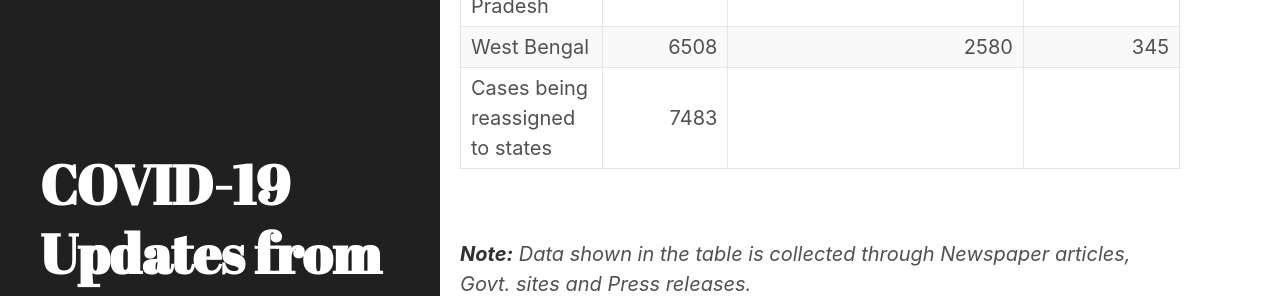
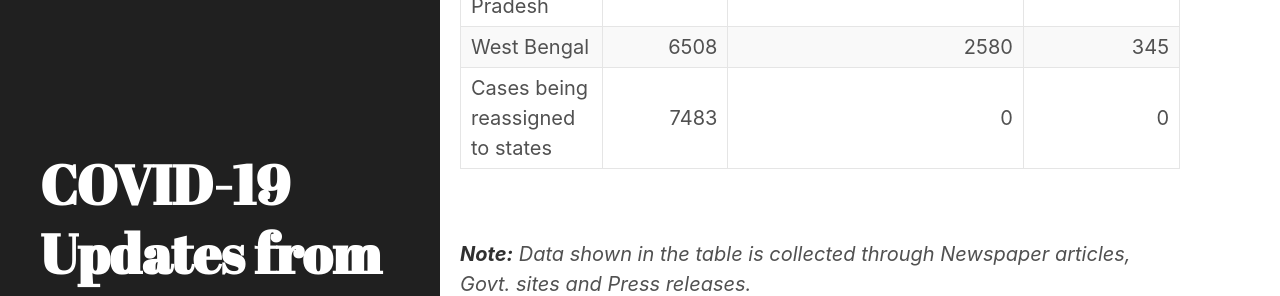
Before and after one commit to bhooraj/covid19updates-india, a Jekyll site: the page built from _posts/2020-06-04-home.md, in a window 1280 px wide and 900 px high, scrolled down 2187 px. Shown: the part 154-450 px from the top of the window. Built offline with Jekyll 4.4.1, drawn with Linux system fonts in a browser that asks for light colours.

Commit message:
Update table-20200604-0923.md

```diff
--- a/_includes/table-20200604-0923.md
+++ b/_includes/table-20200604-0923.md
@@ -35,4 +35,4 @@
 | Uttarakhand                      |                    1085 |                         282 |                                                     8 |
 | Uttar Pradesh                    |                    8729 |                        5176 |                                                   229 |
 | West Bengal                      |                    6508 |                        2580 |                                                   345 |
-| Cases being reassigned to states |                    7483 |                          |                                                       |
+| Cases being reassigned to states |                    7483 |                           0 |                                                       0 |
```
